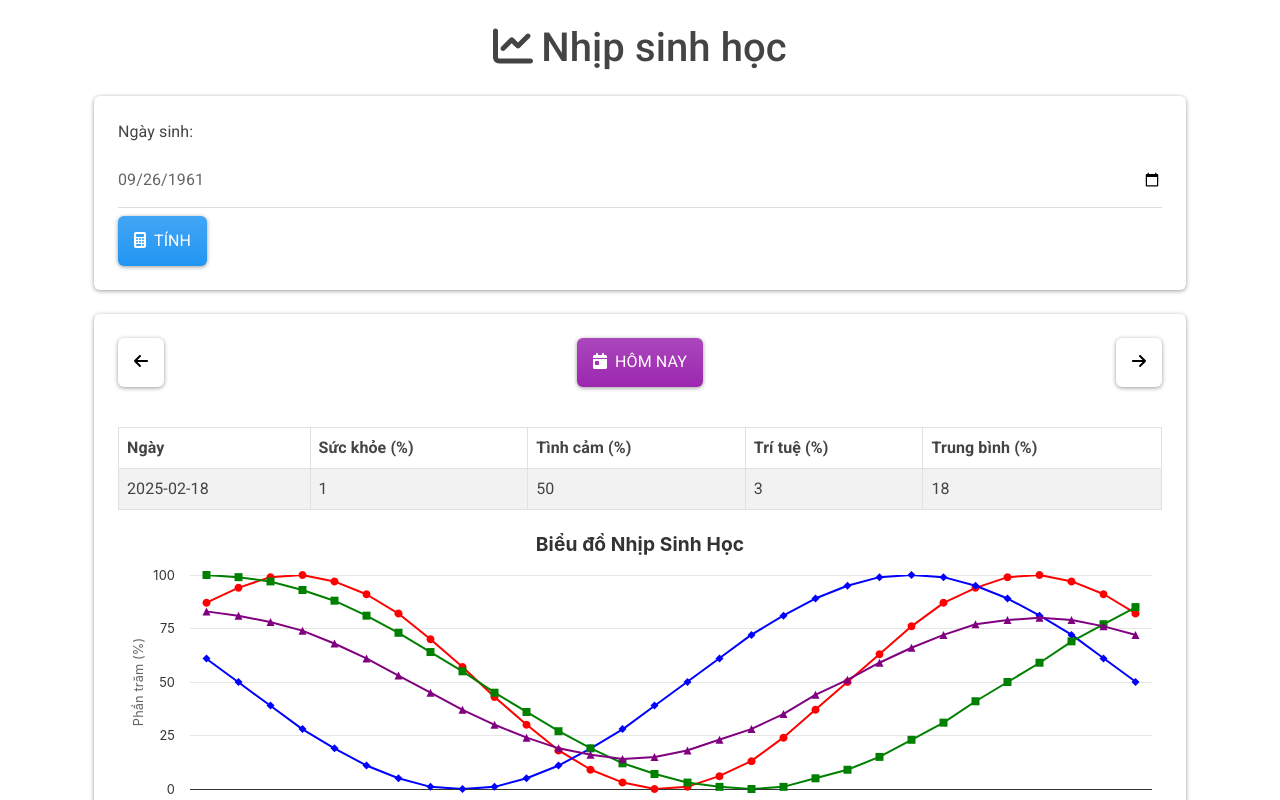
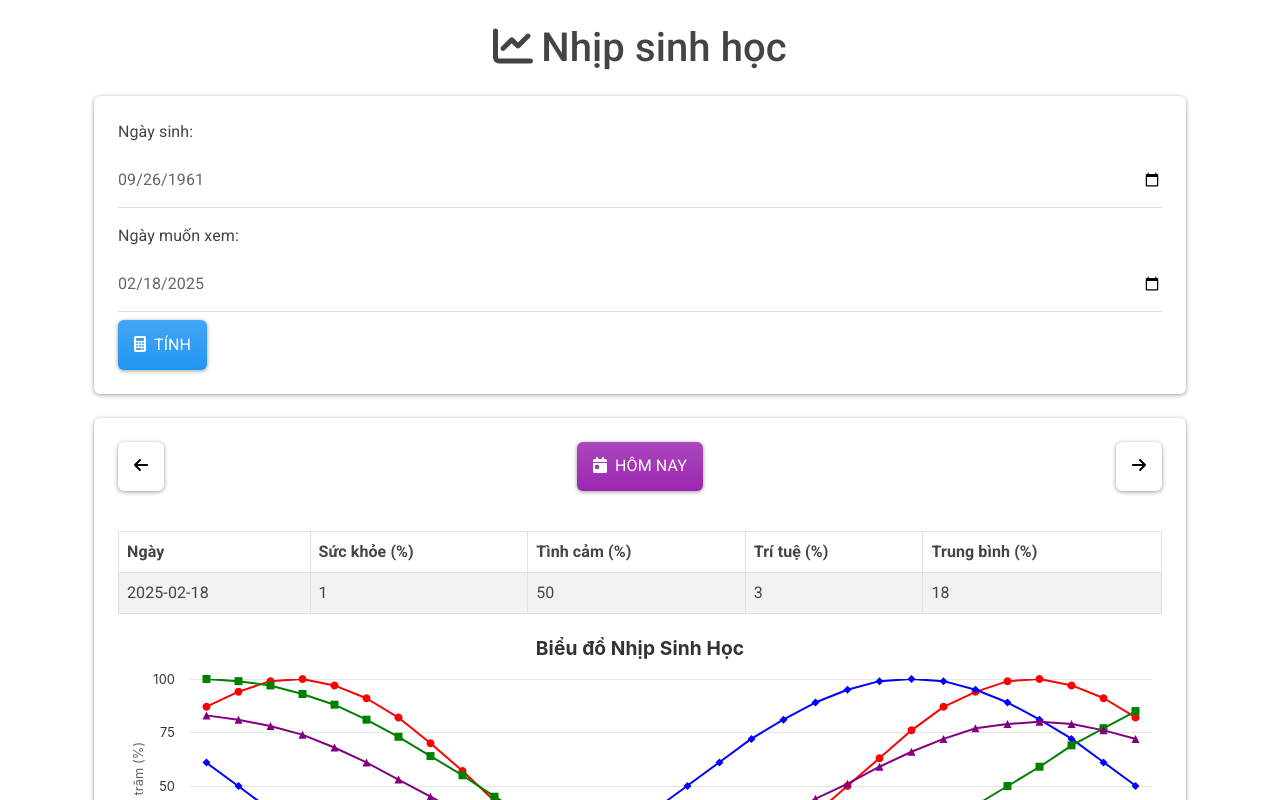
Before and after one commit to tungpham42/bio, a React (Create React App) app: page / in a window 1280 px wide. Shown: the top 800 px of the page. Built offline with nearby package versions, Linux system fonts and the light colour scheme.

Commit message:
Update BiorhythmApp.js

```diff
--- a/src/BiorhythmApp.js
+++ b/src/BiorhythmApp.js
@@ -107,6 +107,7 @@ const BiorhythmApp = () => {
   const [chartData, setChartData] = useState(
     calculateBiorhythm("1961-09-26", moment())
   );
+  const [viewDate, setViewDate] = useState(moment().format("YYYY-MM-DD"));
 
   // Update chart data based on the selected date
   const updateChart = (date) =>
@@ -114,19 +115,21 @@ const BiorhythmApp = () => {
 
   const handleSubmit = (e) => {
     e.preventDefault();
-    updateChart(selectedDate);
+    updateChart(viewDate);
   };
 
   const handleDayChange = (days) => {
     const newDate = moment(selectedDate).add(days, "days").format("YYYY-MM-DD");
     setSelectedDate(newDate);
     updateChart(newDate);
+    setViewDate(newDate);
   };
 
   const handleToday = () => {
     const today = moment().format("YYYY-MM-DD");
     setSelectedDate(today);
     updateChart(today);
+    setViewDate(today);
   };
 
   return (
@@ -142,6 +145,16 @@ const BiorhythmApp = () => {
               required
             />
           </Form.Group>
+
+          <Form.Group controlId="viewDate" className="mt-3">
+            <Form.Label>Ngày muốn xem:</Form.Label>
+            <Form.Control
+              type="date"
+              value={viewDate}
+              onChange={(e) => setViewDate(e.target.value)}
+            />
+          </Form.Group>
+
           <Button className="mt-2" type="submit" variant="primary" block>
             <FontAwesomeIcon icon={faCalculator} className="me-2" />
             Tính
@@ -163,7 +176,7 @@ const BiorhythmApp = () => {
               <FontAwesomeIcon icon={faArrowRight} />
             </Button>
           </div>
-          <BiorhythmTable data={chartData} selectedDate={selectedDate} />
+          <BiorhythmTable data={chartData} selectedDate={viewDate} />
           <BiorhythmChart data={chartData} />
         </Card>
       )}
```
